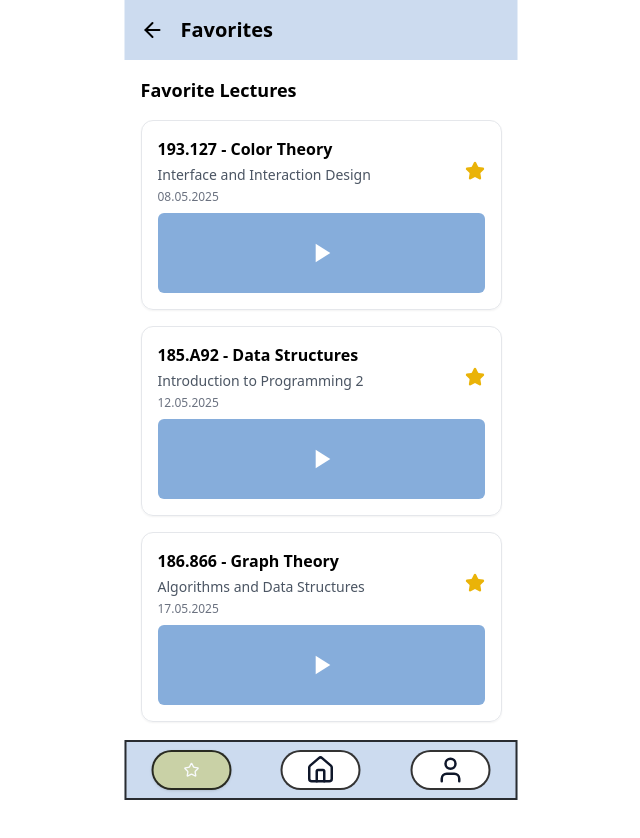
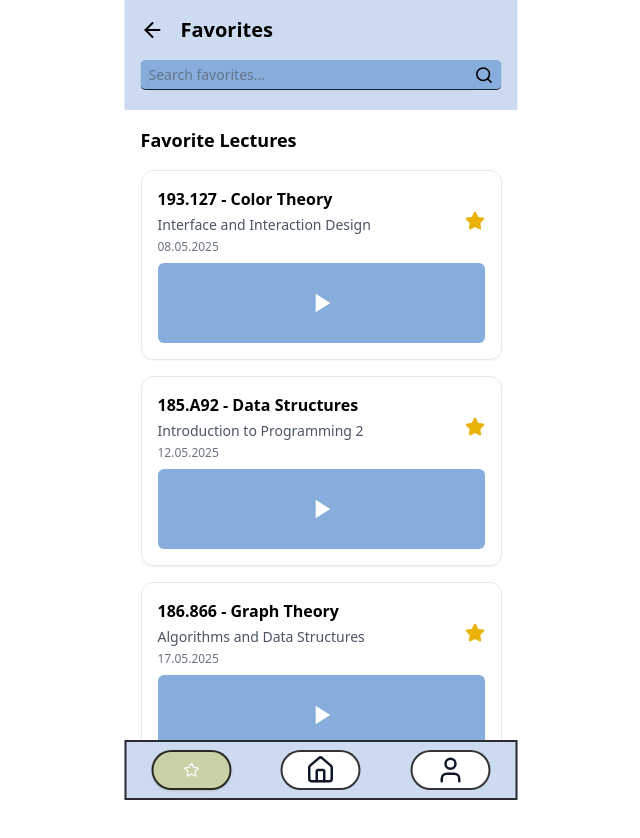
Before and after one commit to relaxin101/focusflow, a React (Vite) app: page /favorites in a window 1280 px wide. Shown: the top 838 px of the page, without its empty margins (319-959 px from the left). Built offline with nearby package versions, Linux system fonts and the light colour scheme.

Commit message:
Working search bar

```diff
--- /dev/null
+++ b/src/components/SearchBar/SearchBar.tsx
@@ -0,0 +1,29 @@
+import React from "react";
+import { SearchIcon } from "lucide-react";
+import { Input } from "../ui/input";
+
+interface SearchBarProps {
+  value: string;
+  onChange: (value: string) => void;
+  placeholder?: string;
+  className?: string;
+}
+
+export const SearchBar: React.FC<SearchBarProps> = ({
+  value,
+  onChange,
+  placeholder = "Search",
+  className = "",
+}) => {
+  return (
+    <div className={`relative flex-1 h-[30px] bg-celestial-blue rounded-[5px] border-b [border-bottom-style:solid] border-[#000000cc] flex items-center px-2 ${className}`}>
+      <Input
+        className="h-[30px] border-none bg-transparent pl-0 focus-visible:ring-0 focus-visible:ring-offset-0 text-sm"
+        placeholder={placeholder}
+        value={value}
+        onChange={(e) => onChange(e.target.value)}
+      />
+      <SearchIcon className="w-5 h-5 text-black" />
+    </div>
+  );
+};
--- a/src/screens/CourseMainScreen/CourseMainScreen.tsx
+++ b/src/screens/CourseMainScreen/CourseMainScreen.tsx
@@ -1,19 +1,20 @@
 import {
   FilterIcon,
   HomeIcon,
-  SearchIcon,
   StarIcon,
   UserIcon,
 } from "lucide-react";
-import React, { useState } from "react";
+import React, { useState, useMemo } from "react";
 import { Link } from "react-router-dom";
 import { Badge } from "../../components/ui/badge";
 import { Button } from "../../components/ui/button";
 import { Card, CardContent } from "../../components/ui/card";
-import { Input } from "../../components/ui/input";
 import { Separator } from "../../components/ui/separator";
+import { SearchBar } from "../../components/SearchBar/SearchBar";
 
 export const CourseMainScreen = (): JSX.Element => {
+  const [searchQuery, setSearchQuery] = useState("");
+
   // Course data with pin state management
   const [courses, setCourses] = useState([
     {
@@ -50,25 +51,29 @@ export const CourseMainScreen = (): JSX.Element => {
     );
   };
 
-  // Sort courses: pinned first, then unpinned
-  const sortedCourses = [...courses].sort((a, b) => {
-    if (a.isPinned && !b.isPinned) return -1;
-    if (!a.isPinned && b.isPinned) return 1;
-    return 0;
-  });
+  // Filter and sort courses
+  const filteredAndSortedCourses = useMemo(() => {
+    const filtered = courses.filter(course =>
+      course.id.toLowerCase().includes(searchQuery.toLowerCase()) ||
+      course.title.toLowerCase().includes(searchQuery.toLowerCase())
+    );
+
+    return filtered.sort((a, b) => {
+      if (a.isPinned && !b.isPinned) return -1;
+      if (!a.isPinned && b.isPinned) return 1;
+      return 0;
+    });
+  }, [courses, searchQuery]);
 
   return (
     <div className="bg-white min-h-screen max-w-[393px] mx-auto relative">
       {/* SearchIcon header */}
       <header className="fixed w-full max-w-[393px] h-[60px] top-0 left-1/2 -translate-x-1/2 bg-[#5586c94c]">
         <div className="absolute w-[336px] h-[30px] top-4 left-1/2 -translate-x-1/2">
-          <div className="relative w-[334px] h-[30px] bg-celestial-blue rounded-[5px] border-b [border-bottom-style:solid] border-[#000000cc] flex items-center px-2">
-            <Input
-              className="h-[30px] border-none bg-transparent pl-0 focus-visible:ring-0 focus-visible:ring-offset-0"
-              placeholder="Search"
-            />
-            <SearchIcon className="w-6 h-6 text-black" />
-          </div>
+          <SearchBar
+            value={searchQuery}
+            onChange={setSearchQuery}
+          />
         </div>
 
         <Button
@@ -81,7 +86,7 @@ export const CourseMainScreen = (): JSX.Element => {
 
       {/* Course list */}
       <main className="w-full h-[calc(100vh-120px)] mt-[60px] overflow-y-auto">
-        {sortedCourses.slice(0, 3).map((course, index) => (
+        {filteredAndSortedCourses.map((course, index) => (
           <Card
             key={course.id}
             className="w-[372px] h-[198px] mx-auto mb-5 border-none shadow-none"
--- a/src/screens/FavoritesScreen/FavoritesScreen.tsx
+++ b/src/screens/FavoritesScreen/FavoritesScreen.tsx
@@ -1,8 +1,9 @@
-import React, { useState, useEffect } from "react";
+import React, { useState, useEffect, useMemo } from "react";
 import { Link } from "react-router-dom";
 import { ArrowLeftIcon, StarIcon, HomeIcon, UserIcon } from "lucide-react";
 import { Button } from "../../components/ui/button";
 import { Card, CardContent } from "../../components/ui/card";
+import { SearchBar } from "../../components/SearchBar/SearchBar";
 
 interface FavoriteLecture {
   id: string;
@@ -13,6 +14,8 @@ interface FavoriteLecture {
 }
 
 export const FavoritesScreen = (): JSX.Element => {
+  const [searchQuery, setSearchQuery] = useState("");
+
   // Mock favorited lectures data - in a real app this would come from a global state or API
   const [favoriteLectures, setFavoriteLectures] = useState<FavoriteLecture[]>([
     {
@@ -38,6 +41,16 @@ export const FavoritesScreen = (): JSX.Element => {
     },
   ]);
 
+  // Filter favorite lectures based on search query
+  const filteredFavoriteLectures = useMemo(() => {
+    return favoriteLectures.filter(lecture =>
+      lecture.courseId.toLowerCase().includes(searchQuery.toLowerCase()) ||
+      lecture.courseTitle.toLowerCase().includes(searchQuery.toLowerCase()) ||
+      lecture.lectureTitle.toLowerCase().includes(searchQuery.toLowerCase()) ||
+      lecture.date.toLowerCase().includes(searchQuery.toLowerCase())
+    );
+  }, [favoriteLectures, searchQuery]);
+
   return (
     <div className="bg-white min-h-screen max-w-[393px] mx-auto relative">
       {/* Header */}
@@ -48,20 +61,29 @@ export const FavoritesScreen = (): JSX.Element => {
         <h1 className="text-xl font-semibold text-black">Favorites</h1>
       </header>
 
+      {/* Search */}
+      <div className="fixed w-full max-w-[393px] h-[50px] top-[60px] left-1/2 -translate-x-1/2 bg-[#5586c94c] px-4">
+        <SearchBar
+          value={searchQuery}
+          onChange={setSearchQuery}
+          placeholder="Search favorites..."
+        />
+      </div>
+
       {/* Favorites list */}
-      <main className="w-full h-[calc(100vh-120px)] mt-[60px] overflow-y-auto p-4">
-        {favoriteLectures.length === 0 ? (
+      <main className="w-full h-[calc(100vh-170px)] mt-[110px] overflow-y-auto p-4">
+        {filteredFavoriteLectures.length === 0 ? (
           <div className="flex flex-col items-center justify-center h-full text-center">
             <StarIcon className="w-16 h-16 text-gray-300 mb-4" />
-            <p className="text-gray-500 text-lg">No favorite lectures yet</p>
+            <p className="text-gray-500 text-lg">No favorite lectures found</p>
             <p className="text-gray-400 text-sm mt-2">
-              Star lectures from course screens to see them here
+              {searchQuery ? "Try a different search term" : "Star lectures from course screens to see them here"}
             </p>
           </div>
         ) : (
           <div className="space-y-4">
             <h2 className="text-lg font-semibold text-black mb-4">Favorite Lectures</h2>
-            {favoriteLectures.map((lecture) => (
+            {filteredFavoriteLectures.map((lecture) => (
               <Card key={lecture.id} className="border border-gray-200 shadow-sm">
                 <CardContent className="p-4">
                   <div className="flex items-center justify-between mb-2">
--- a/src/screens/LectureOverviewScreen/LectureOverviewScreen.tsx
+++ b/src/screens/LectureOverviewScreen/LectureOverviewScreen.tsx
@@ -1,9 +1,9 @@
-import React, { useState } from "react";
+import React, { useState, useMemo } from "react";
 import { Link, useParams } from "react-router-dom";
-import { ArrowLeftIcon, FilterIcon, SearchIcon, StarIcon, HomeIcon, UserIcon, PlayIcon } from "lucide-react";
+import { ArrowLeftIcon, FilterIcon, StarIcon, HomeIcon, UserIcon, PlayIcon } from "lucide-react";
 import { Button } from "../../components/ui/button";
 import { Card, CardContent } from "../../components/ui/card";
-import { Input } from "../../components/ui/input";
+import { SearchBar } from "../../components/SearchBar/SearchBar";
 
 interface Lecture {
   id: string;
@@ -15,6 +15,7 @@ interface Lecture {
 
 export const LectureOverviewScreen = (): JSX.Element => {
   const { courseId } = useParams<{ courseId: string }>();
+  const [searchQuery, setSearchQuery] = useState("");
 
   // Mock course data
   const courseData = {
@@ -46,6 +47,14 @@ export const LectureOverviewScreen = (): JSX.Element => {
 
   const course = courseData[courseId as keyof typeof courseData];
   const [lectures, setLectures] = useState<Lecture[]>(course?.lectures || []);
+
+  // Filter lectures based on search query
+  const filteredLectures = useMemo(() => {
+    return lectures.filter(lecture =>
+      lecture.title.toLowerCase().includes(searchQuery.toLowerCase()) ||
+      lecture.date.toLowerCase().includes(searchQuery.toLowerCase())
+    );
+  }, [lectures, searchQuery]);
 
   // Toggle lecture favorite status
   const toggleLectureFavorite = (lectureId: string) => {
@@ -84,13 +93,10 @@ export const LectureOverviewScreen = (): JSX.Element => {
 
       {/* Search and Filter */}
       <div className="fixed w-full max-w-[393px] h-[50px] top-[60px] left-1/2 -translate-x-1/2 bg-[#5586c94c] px-2 flex items-center space-x-2">
-        <div className="relative flex-1 h-[30px] bg-celestial-blue rounded-[5px] border-b [border-bottom-style:solid] border-[#000000cc] flex items-center px-2">
-          <Input
-            className="h-[30px] border-none bg-transparent pl-0 focus-visible:ring-0 focus-visible:ring-offset-0 text-sm"
-            placeholder="Search"
-          />
-          <SearchIcon className="w-5 h-5 text-black" />
-        </div>
+        <SearchBar
+          value={searchQuery}
+          onChange={setSearchQuery}
+        />
         <Button
           variant="ghost"
           className="w-[30px] h-[30px] bg-celestial-blue rounded-[5px] p-0 flex items-center justify-center"
@@ -109,7 +115,7 @@ export const LectureOverviewScreen = (): JSX.Element => {
       {/* Lectures List */}
       <main className="w-full h-[calc(100vh-170px)] mt-[170px] overflow-y-auto px-4">
         <div className="space-y-4">
-          {lectures.map((lecture) => (
+          {filteredLectures.map((lecture) => (
             <Card key={lecture.id} className="border border-gray-200 shadow-sm">
               <CardContent className="p-0">
                 {/* Video thumbnail area - now clickable */}
```
